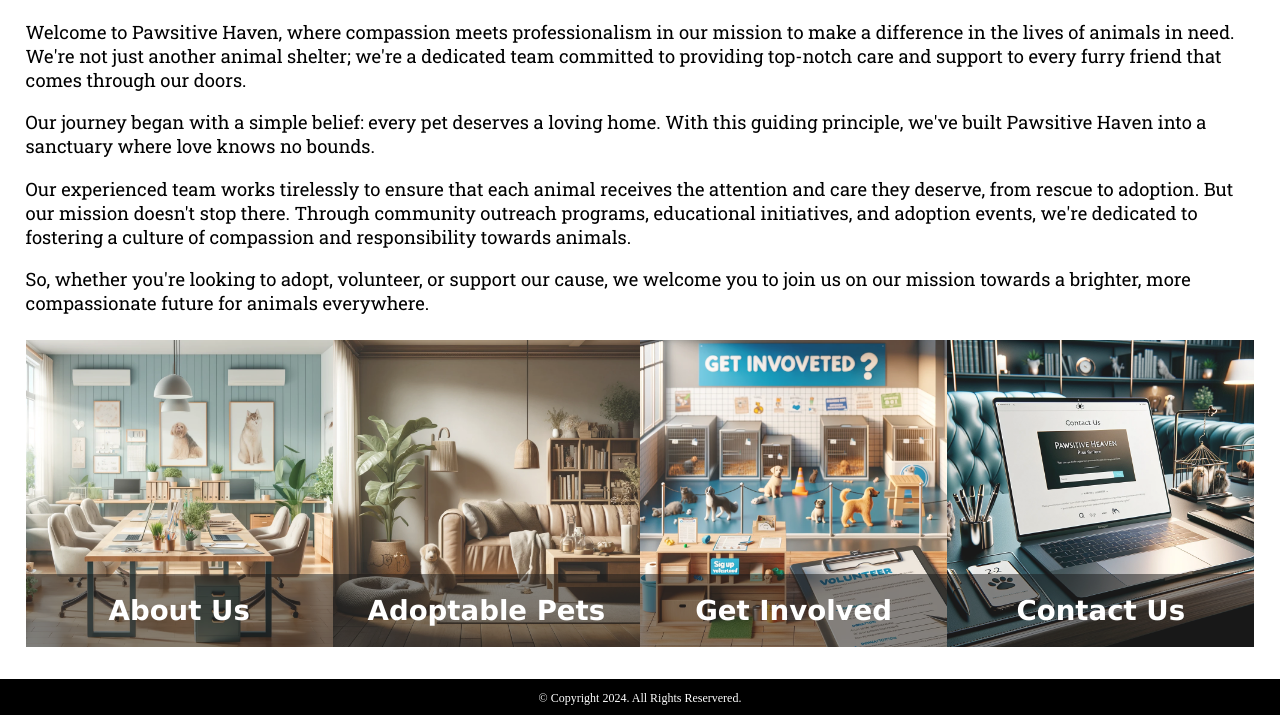
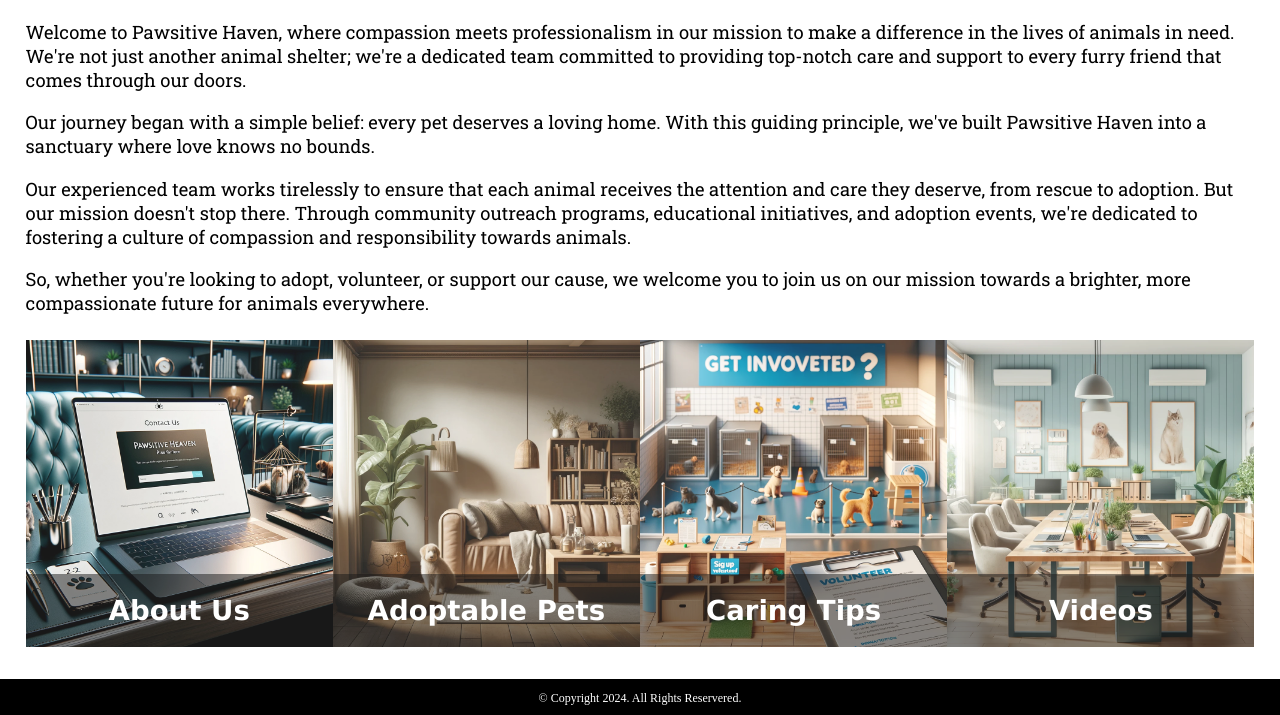
Before and after one commit to Yaredyy/Pawsitive-Haven, a plain HTML site: page index.html in a window 1280 px wide. Shown: the part 1203-1918 px from the top of the page. Drawn offline with Linux system fonts and the light colour scheme; a web font is replaced by a local one.

Commit message:
fixed grid

```diff
--- a/index.html
+++ b/index.html
@@ -93,23 +93,23 @@
             <!-- Grid Content for Tablet and Desktop View -->
             <div class="grid">
                 <figure class="frame">
-                    <a href="about.html"><img src="img/index/Paw_About.webp" alt="About Us"></a>
+                    <a href="about.html"><img src="img/index/Paw_Contact.webp" alt="About Us"></a>
                     <figcaption class="pic-text">About Us</figcaption>
                 </figure>
 
                 <figure class="frame">
-                    <a href="adopt.html"><img src="img/index/Paw_Pets.webp" alt="Adoptable Pets"></a>
+                    <a href="pets.html"><img src="img/index/Paw_Pets.webp" alt="Adoptable Pets"></a>
                     <figcaption class="pic-text">Adoptable Pets</figcaption>
                 </figure>
 
                 <figure class="frame">
-                    <a href="get_involved.html"><img src="img/index/Paw_Involved.webp" alt="Get Involved"></a>
-                    <figcaption class="pic-text">Get Involved</figcaption>
+                    <a href="caring.html"><img src="img/index/Paw_Involved.webp" alt="Get Involved"></a>
+                    <figcaption class="pic-text">Caring Tips</figcaption>
                 </figure>
 
                 <figure class="frame">
-                    <a href="contact.html"><img src="img/index/Paw_Contact.webp" alt="Contact Us"></a>
-                    <figcaption class="pic-text">Contact Us</figcaption>
+                    <a href="video.html"><img src="img/index/Paw_About.webp" alt="Contact Us"></a>
+                    <figcaption class="pic-text">Videos</figcaption>
                 </figure>
             </div>
 
```
